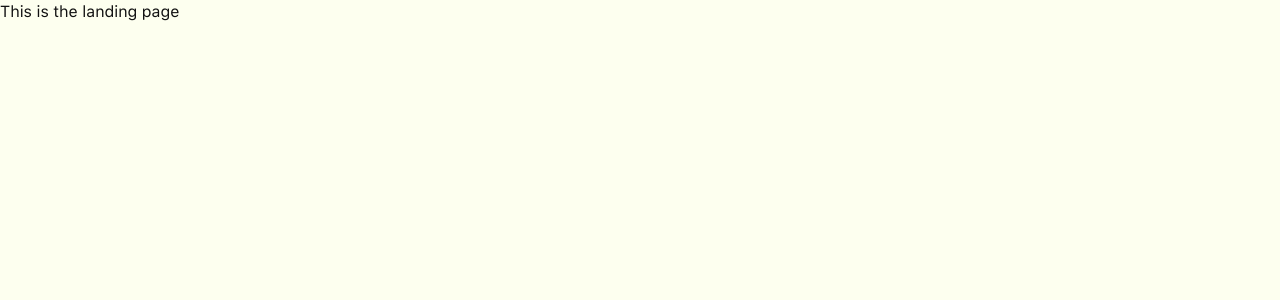
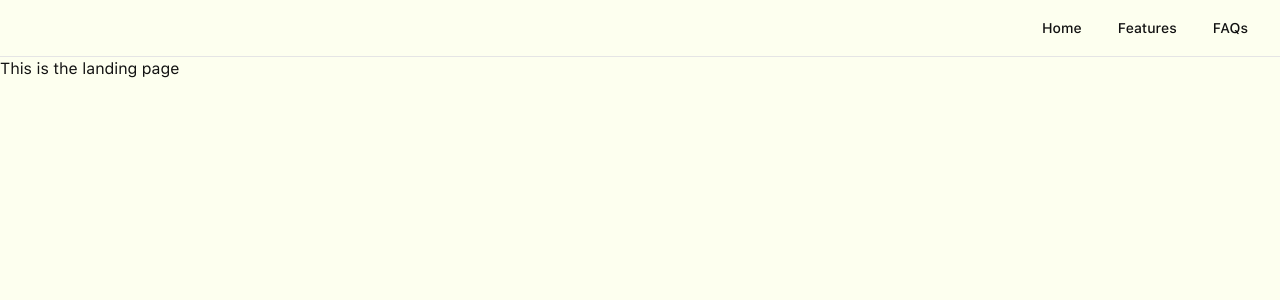
Before and after one commit to ivanreeve/upspace, a Next.js app: page / in a window 1280 px wide. Shown: the top 300 px of the page. Built offline with nearby package versions, Linux system fonts and the light colour scheme.

Commit message:
feat: navbar

```diff
--- a/src/app/layout.tsx
+++ b/src/app/layout.tsx
@@ -25,15 +25,15 @@ export default function RootLayout({ children, }: Readonly<{
   children: React.ReactNode;
 }>) {
   return (
-    <html lang="en" className={ `${serif.variable} ${garamond.variable}` } suppressHydrationWarning>
-      <body>
+    <html lang="en" className={`${serif.variable} ${garamond.variable}`} suppressHydrationWarning>
+      <body className='h-[4000px]'>
         <ThemeProvider
           attribute="class"
           defaultTheme="light"
           enableSystem
           disableTransitionOnChange
         >
-          { children }
+          {children}
         </ThemeProvider>
       </body>
     </html >
--- a/src/app/page.tsx
+++ b/src/app/page.tsx
@@ -1,6 +1,9 @@
+import NavBar from "@/components/ui/navbar";
+
 export default function Home() {
   return (
     <>
+      <NavBar />
       This is the landing page
     </>
   );
--- a/src/components/ui/button.tsx
+++ b/src/components/ui/button.tsx
@@ -50,12 +50,12 @@ function Button({
   return (
     <Comp
       data-slot="button"
-      className={cn(buttonVariants({
+      className={ cn(buttonVariants({
         variant,
         size,
         className,
-      }))}
-      {...props}
+      })) }
+      { ...props }
     />
   );
 }
--- /dev/null
+++ b/src/components/ui/navbar.tsx
@@ -0,0 +1,63 @@
+"use client";
+
+import Link from "next/link";
+import * as React from "react";
+import {
+  NavigationMenu,
+  NavigationMenuList,
+  NavigationMenuItem,
+  NavigationMenuLink,
+  navigationMenuTriggerStyle,
+} from "@/components/ui/navigation-menu";
+
+export type NavBarProps = React.HTMLAttributes<HTMLElement>;
+
+export default function NavBar({ className = "", ...props }: NavBarProps) {
+  return (
+    <nav
+      aria-label="Main"
+      className={[
+        "sticky top-0 z-50 w-full",
+        "bg-background text-foreground border-b border-border",
+        "backdrop-blur",
+        className,
+      ].join(" ")}
+      {...props}
+    >
+      <div className="mx-auto w-full max-w-screen-2xl px-4">
+        <div className="flex h-14 items-center">
+          <NavigationMenu className="ml-auto">
+            <NavigationMenuList className="justify-end gap-1">
+              <NavigationMenuItem>
+                <NavigationMenuLink asChild>
+                  <Link href="/" className={navigationMenuTriggerStyle()}>
+                    Home
+                  </Link>
+                </NavigationMenuLink>
+              </NavigationMenuItem>
+
+              <NavigationMenuItem>
+                <NavigationMenuLink asChild>
+                  <Link
+                    href="/#features"
+                    className={navigationMenuTriggerStyle()}
+                  >
+                    Features
+                  </Link>
+                </NavigationMenuLink>
+              </NavigationMenuItem>
+
+              <NavigationMenuItem>
+                <NavigationMenuLink asChild>
+                  <Link href="/#faqs" className={navigationMenuTriggerStyle()}>
+                    FAQs
+                  </Link>
+                </NavigationMenuLink>
+              </NavigationMenuItem>
+            </NavigationMenuList>
+          </NavigationMenu>
+        </div>
+      </div>
+    </nav>
+  );
+}
--- a/src/components/ui/theme-switcher.tsx
+++ b/src/components/ui/theme-switcher.tsx
@@ -22,9 +22,9 @@ export function ThemeSwitcher({ className, }: { className?: string }) {
 
   return (
     <Tabs
-      value={theme}
-      onValueChange={setTheme}
-      className={className}
+      value={ theme }
+      onValueChange={ setTheme }
+      className={ className }
     >
       <TabsList>
         <TabsTrigger value="light">
```
